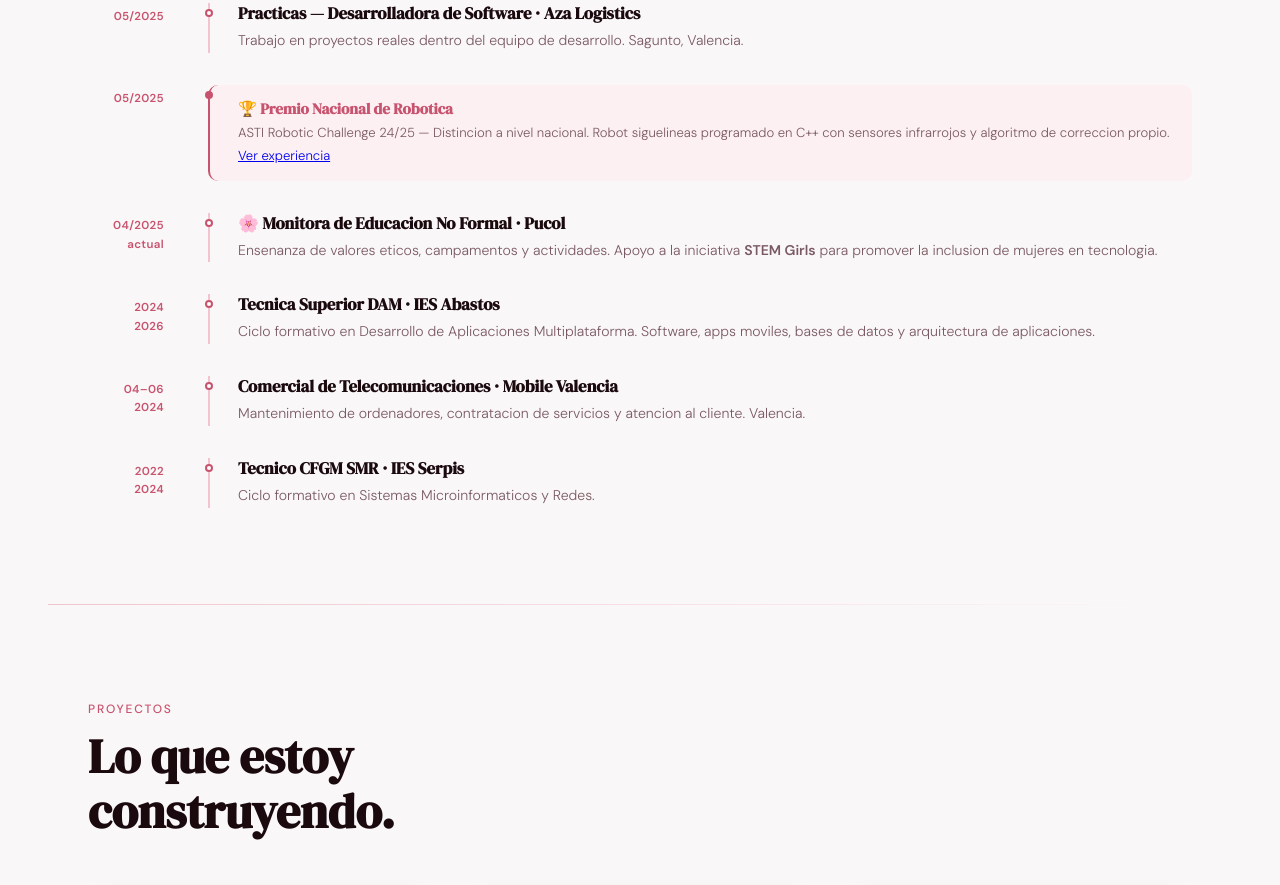
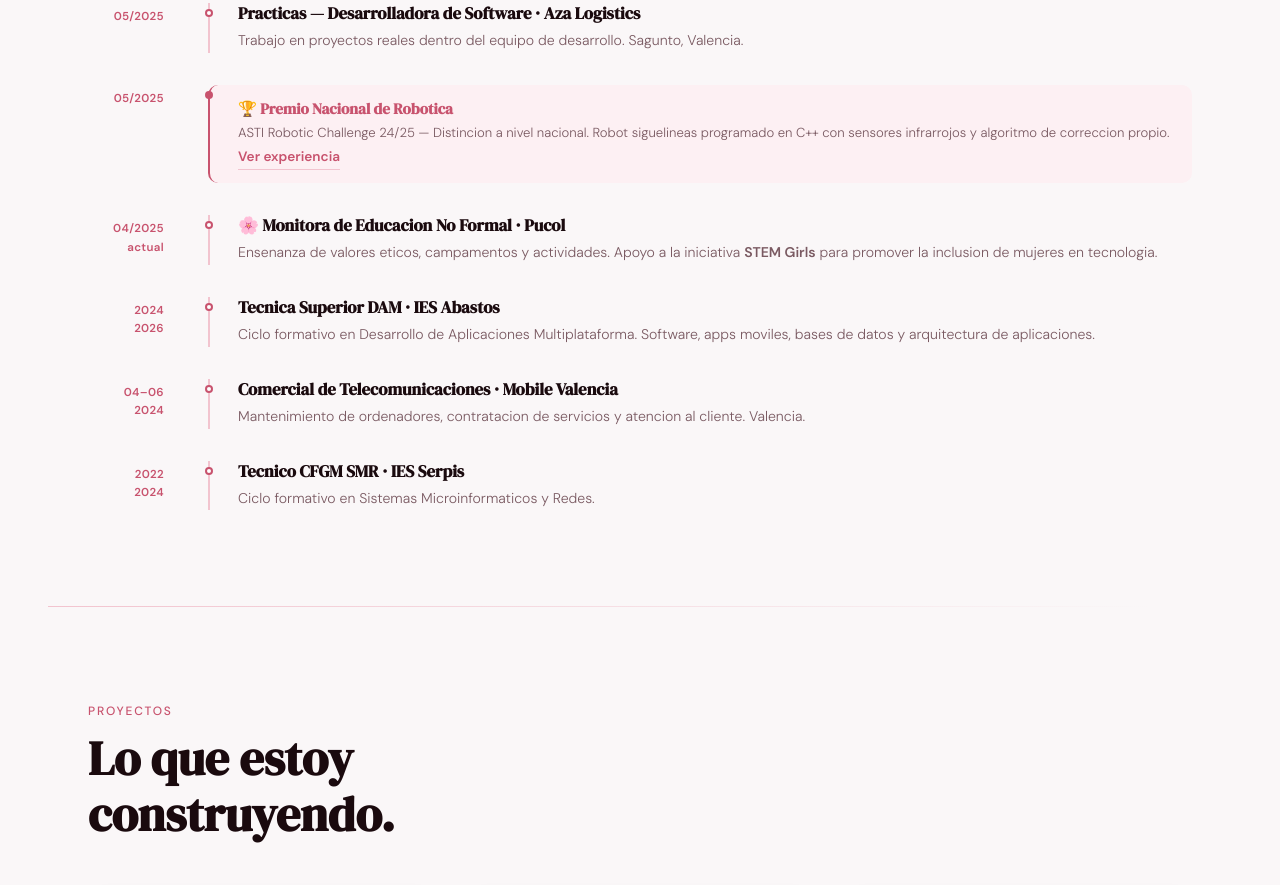
Before and after one commit to CarlaFdezdh/CarlaFdezdh, a plain HTML site: page index.html in a window 1280 px wide. Shown: the part 2222-3107 px from the top of the page. Drawn offline with Linux system fonts and the light colour scheme.

Commit message:
Update index.html

```diff
--- a/index.html
+++ b/index.html
@@ -122,7 +122,7 @@
       <div class="timeline-content">
         <h3>🏆 Premio Nacional de Robotica</h3>
         <p>ASTI Robotic Challenge 24/25 — Distincion a nivel nacional. Robot siguelineas programado en C++ con sensores infrarrojos y algoritmo de correccion propio.</p>
-        <p><a href="post_asti.html">Ver experiencia</a></p>
+        <p><a href="post_asti.html" class="project-link">Ver experiencia</a></p>
       </div>
     </div>
 
```
